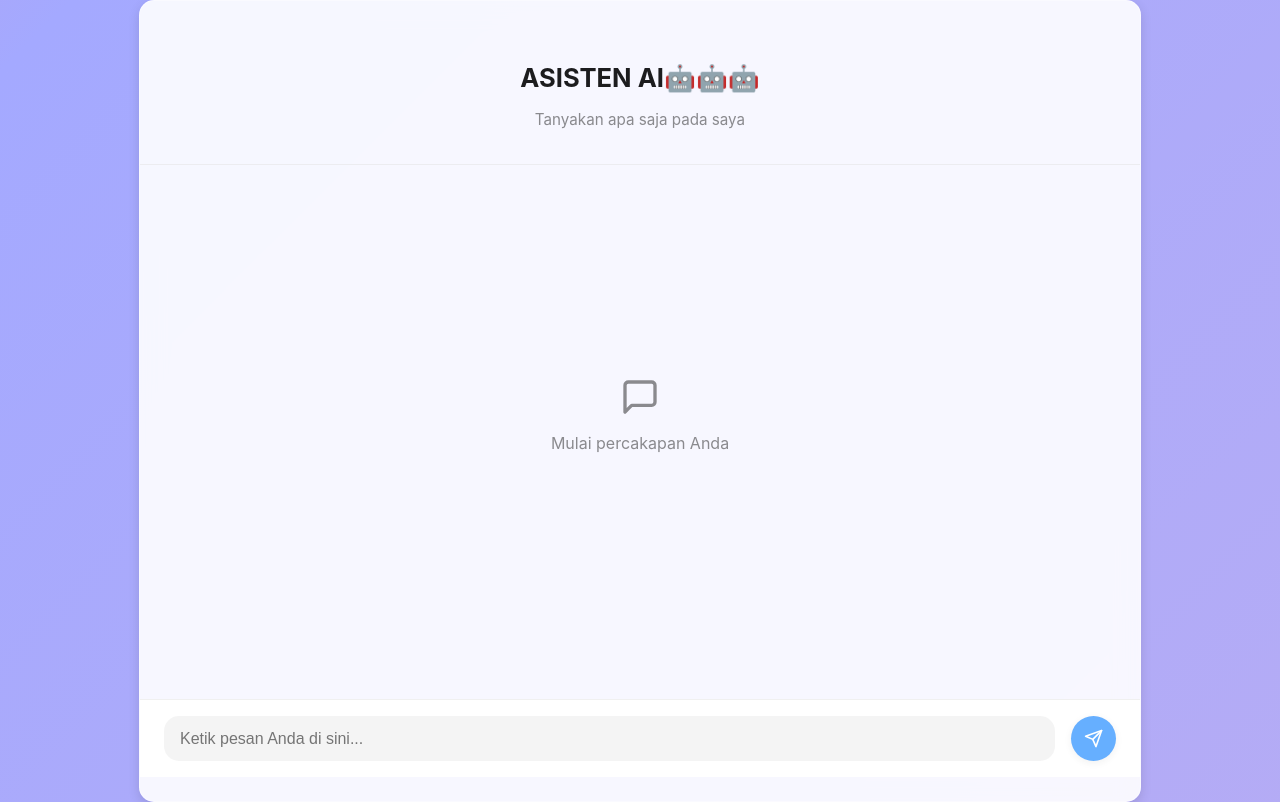
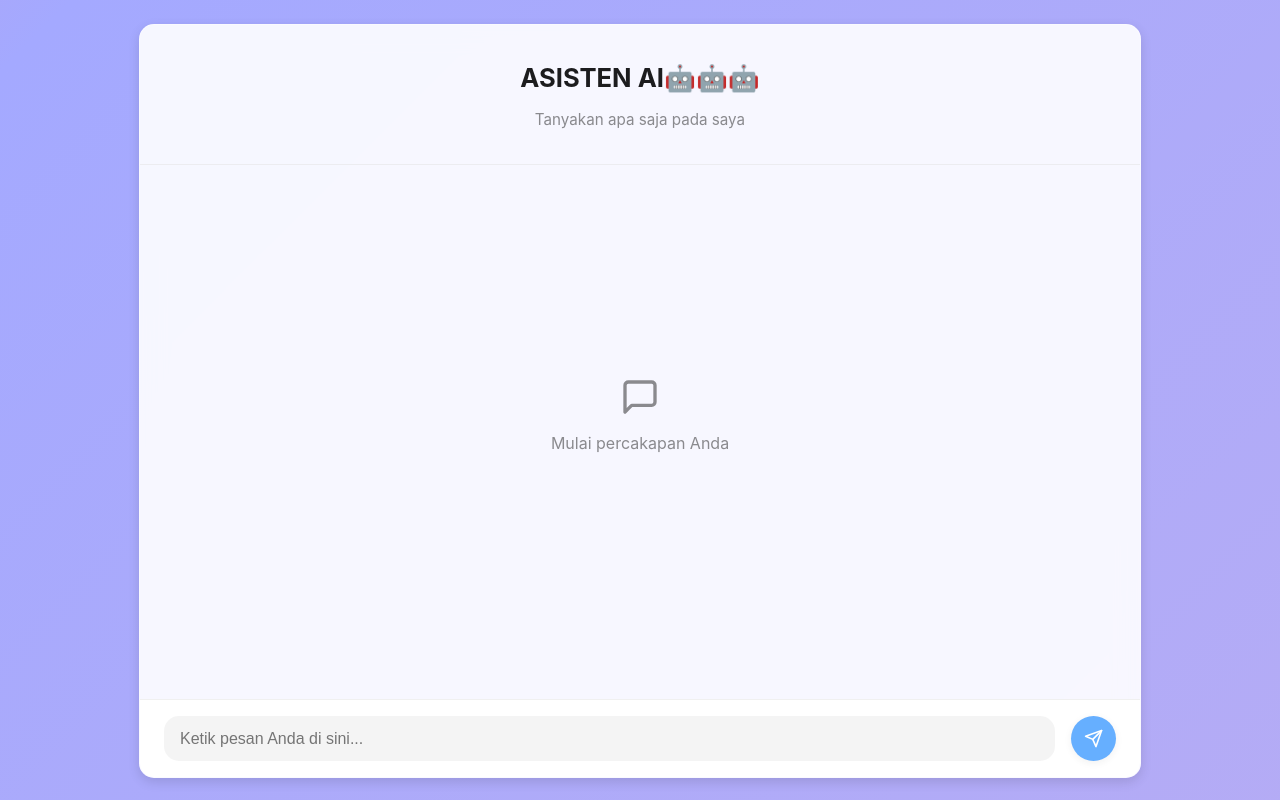
Before and after one commit to Naufalsninja/chat_bot, a React (Create React App) app: page / in a window 1280 px wide. Built offline with nearby package versions, Linux system fonts and the light colour scheme.

Commit message:
Update Chatbot.css

```diff
--- a/src/Chatbot.css
+++ b/src/Chatbot.css
@@ -26,7 +26,7 @@
 /* --- Full Background (Non-fixed, mengalir) --- */
 body {
   margin: 0;
-  padding: 0;
+  padding: 3vh 0;  /* Jarak atas & bawah */
   font-family: 'Inter', sans-serif;
   background: linear-gradient(135deg, #f6d365, #fda085, #f78ca0, #a4a9ff, #b8acf3, #e0b0ff);
   background-size: 600% 600%;
@@ -35,6 +35,7 @@ body {
 
   height: 100vh;
   overflow: hidden;
+  box-sizing: border-box;
 }
 
 @keyframes backgroundAnimation {
@@ -47,11 +48,8 @@ body {
   width: 100%;
   max-width: 1000px;
 
-  padding-top: 3vh;
-  padding-bottom: 3vh;
-  margin: 0 auto;
-
-  height: calc(100vh - 6vh); /* tinggi total tetap pas */
+  margin: 0 auto; /* biar tetap center */
+  height: calc(100vh - 6vh); /* tetap pas dengan padding body */
 
   display: flex;
   flex-direction: column;
```
